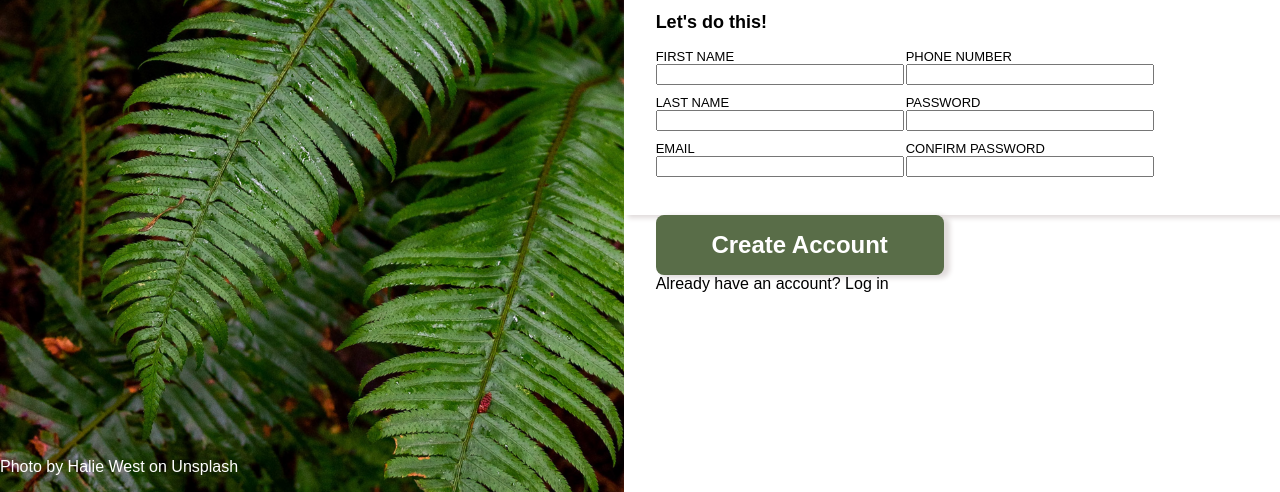
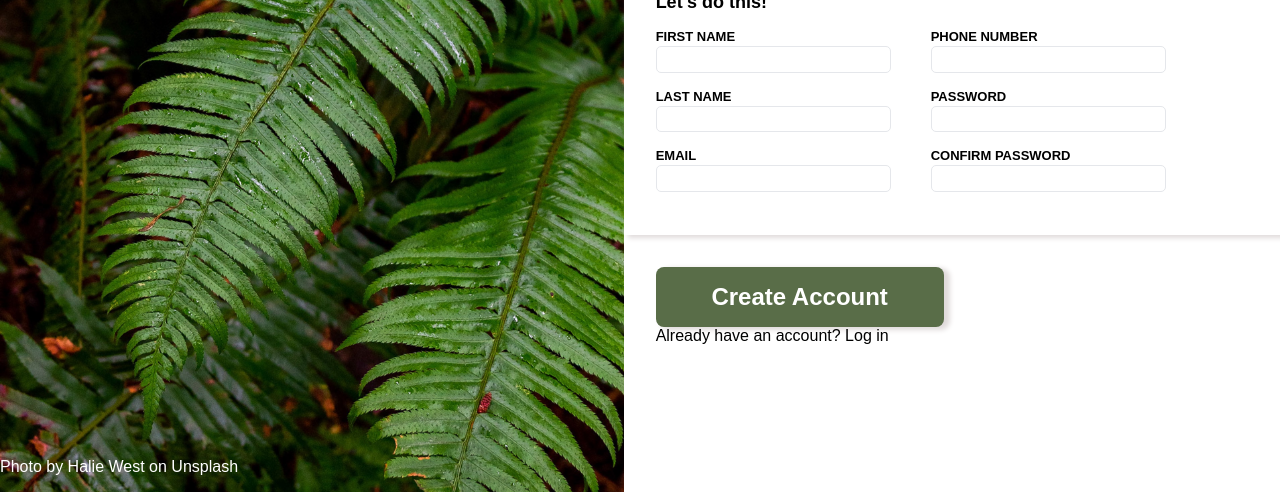
Before and after one commit to rezha4/sign-up-form, a plain HTML site: page index.html in a window 1280 px wide. Shown: the part 308-800 px from the top of the page. Drawn offline with Linux system fonts and the light colour scheme.

Commit message:
implemented almost everything
todo
1. password matching
2. centering footer
3. small adjustments on buttons, login & overall spacings.

```diff
--- a/styles.css
+++ b/styles.css
@@ -55,6 +55,7 @@ main {
     font-size: large;
     font-weight: bolder;
     padding-left: 2rem;
+    margin-bottom: 2rem;
 }
 
 .form-container {
@@ -71,20 +72,36 @@ main {
 
 form {
     /* border: solid black; */
-    height: 150px;
-    width: 500px;
+    height: 190px;
+    width: 550px;
     display: flex;
     flex-direction: column;
     flex-wrap: wrap;
     font-size: small;
 }
 
-.form-container input {
-    width: 15rem;
-    margin-bottom: 10px;
+input {
+    width: 14rem;
+    margin-bottom: 1rem;
+    border-radius: 5px;
+    border: 1px solid #E5E7EB;
+    padding: 0.3rem;
+}
+
+:focus {
+    outline: none;
+    border-color: blue;
+    box-shadow: 0 5px 10px rgb(200, 204, 206);
+}
+
+.form-container label {
+    font-weight: 600;
+    font-size: small;
+    margin-bottom: 2px;
 }
 
 .submit-container {
+    margin-top: 2rem;
     padding-left: 2rem;
 }
 
```
Also changed, not shown: 1 other file.
